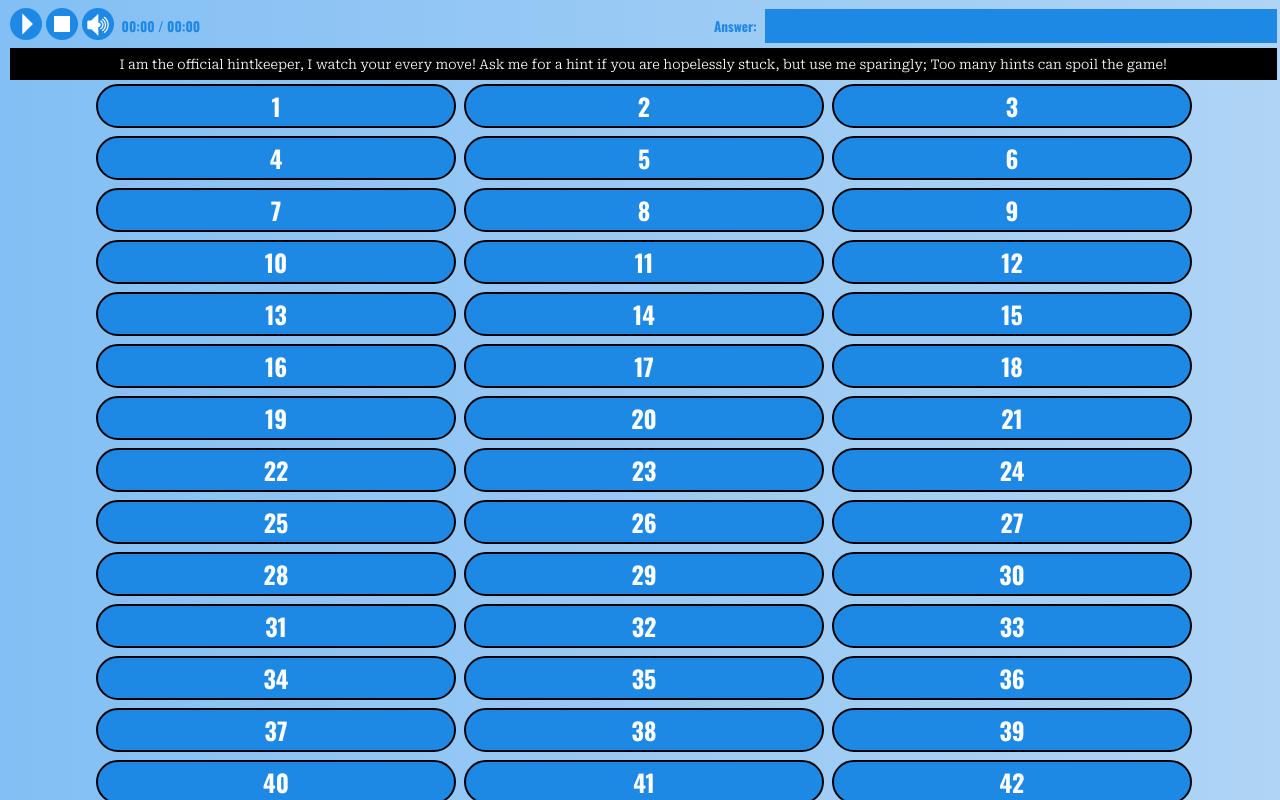
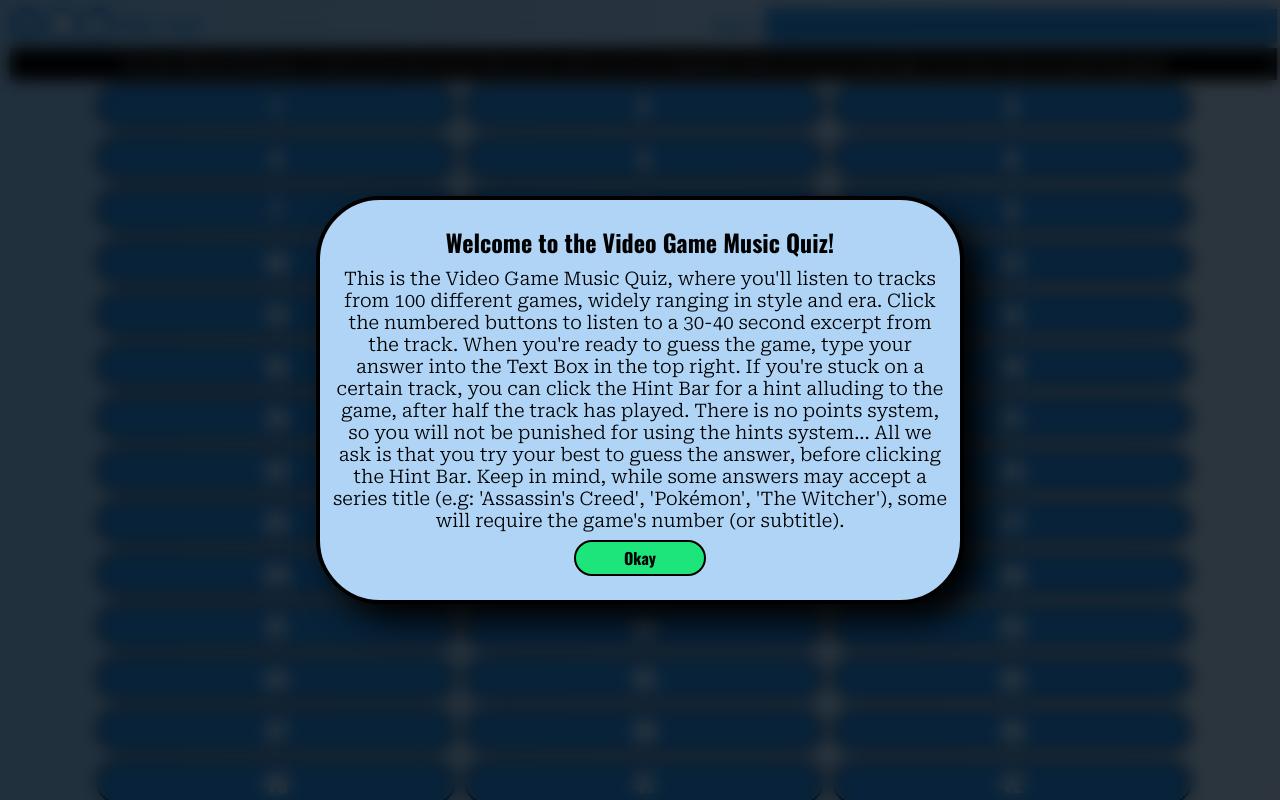
Before and after one commit to scaredtodeaf/scaredtodeaf.github.io, a website: page Quiz/index.html in a window 1280 px wide. Drawn offline with nearby package versions, Linux system fonts and the light colour scheme.

Commit message:
Last Update

```diff
--- a/Quiz/css/default.css
+++ b/Quiz/css/default.css
@@ -17,6 +17,7 @@
 	position: fixed;
 	width: 99%;
 	padding-left: 0.125%;
+	z-index: 0;
 }
 
 #MP_BTNS{
@@ -93,6 +94,7 @@
 	font-family: 'Roboto Serif', sans-serif;
 	font-size: 10pt;
 	margin-bottom: 8px;
+	z-index: 0;
 }
 
 #GA{
@@ -101,6 +103,7 @@
 	overflow:auto;
 	top: 0px;
 	height: 0px;
+	z-index: 0;
 }
 
 #BTN_C{
@@ -125,3 +128,78 @@
 	font-size: 18pt;
 	font-family: 'Oswald', sans-serif;
 }
+
+#OVERLAY{
+	position: fixed;
+	display: block;
+	width: 100%;
+	height: 100%;
+	top: 0;
+	left: 0;
+	right: 0;
+	bottom: 0;
+	background-color: rgba(0,0,0,0.75);
+	backdrop-filter: blur(8px);
+	z-index: 1000;
+	cursor: pointer;
+}
+
+#HVR_ALT{
+	position: absolute;
+	display: flex;
+    align-items: center;
+	justify-content: center;
+	width: 100%;
+	height: 100%;
+	top: 0;
+	left: 0;
+	right: 0;
+	bottom: 0;
+	flex-direction: column;
+	z-index: 1001;
+}
+
+#HVR_BOX{
+	display: flex;
+	align-items: center;
+	justify-content: center;
+	flex-direction: column;
+	text-align: center;
+	width: 50%;
+	height: 50%;
+	background-color: #afd4f5;
+	border-style: solid;
+	border-width: 4px;
+	border-radius: 64px;
+	border-color: black;
+	box-shadow: 16px 16px 32px black;
+}
+
+#HVR_ALT_HDR{
+	width: 96%;
+	padding-bottom: 8px;
+	font-size: 18pt;
+	font-family: 'Oswald', sans-serif;
+}
+
+#HVR_ALT_TXT{
+	width: 96%;
+	padding-bottom: 8px;
+	font-size: 14pt;
+	font-family: 'Roboto Serif', sans-serif;
+}
+
+#HVR_ALT_BTN{
+	display: block;
+	width: 20%;
+	font-family: 'Oswald', sans-serif;
+	font-size: 12pt;
+	line-height: 24pt;
+	background-color: #1ee57b;
+	color: black;
+	cursor: grab;
+	border-style: solid;
+	border-width: 2px;
+	border-radius: 32px;
+	border-color: black;
+}
--- a/Quiz/index.html
+++ b/Quiz/index.html
@@ -25,6 +25,16 @@
 		</div>
 		<div id="HB" isClickable=true></div>
 	</div>
-	<div id="GA"><div id="BTN_C"></div></div>
+	<div id="GA">
+    <div id="BTN_C"></div>
+  </div>
+  <div id="OVERLAY"></div>
+  <div id="HVR_ALT">
+    <div id="HVR_BOX">
+      <div id="HVR_ALT_HDR"></div>
+      <div id="HVR_ALT_TXT"></div>
+      <div id="HVR_ALT_BTN"></div>
+    </div>
+  </div>
 </body>
 </html>
--- a/Quiz/js/quiz_logic.js
+++ b/Quiz/js/quiz_logic.js
@@ -1,9 +1,11 @@
 var QUIZ_DATA = new Array(); // The Quiz Data
+var IS_BLOCKING = true; // Is the 'Hover Alert' blocking?
 var TID; // This ID
 var ETID; // Edited TID
 var LTID; // Last TID
 var CUR_ANSE; // Current Answer - Edited
 var CUR_ANSR; // Current Answer - Raw
+var SRT_MUS = new Audio('media/LOOP/StartMusic.ogg'); // Music Track
 var FF_CLIP = new Audio('media/9999999.mp3'); // Music Track
 var TYP_CLI = new Audio('media/SFX/typewriter_click.ogg'); // SFX - Typewriter (Click)
 var TYP_CLA = new Audio('media/SFX/typewriter_clack.ogg'); // SFX - Typewriter (Clack)
@@ -20,12 +22,14 @@
 TYP_CLA.volume = 0.8; // Volume Level - TYP_CLA
 TYP_CLI.volume = 0.8; // Volume Level - TYP_CLI
 FF_CLIP.volume = 1; // Volume Level - FF_CLIP
+SRT_MUS.volume = 0.3; // Volume Level - SRT_MUS
+SRT_MUS.loop = true; // Set SRT_MUS to loop.
 
 // Create Div 'Buttons' from the Quiz Data and append them into the 'BTN_C' Div.
 function MAKE_DIVS_FROM_QDATA(){
 	for(var i=0; i<QUIZ_DATA.length; i++){
 		var TOTAL_COUNT = i+1;
-		$('#BTN_C').append('<div class="BTN_I" isClickable=true hintUnlocked=false hintClicked=false TID=' + TOTAL_COUNT + '>' + TOTAL_COUNT + '</div>');
+		$('#BTN_C').append('<div class="BTN_I" isClickable=true isSelected=false hintUnlocked=false hintClicked=false TID=' + TOTAL_COUNT + '>' + TOTAL_COUNT + '</div>');
 	};
 };
 
@@ -91,12 +95,23 @@
 	return GAM_INF;
 }
 
+// Data for the 'Hover Alert' that appears when loading the game.
+function SET_HOVER_ALERT(){
+	$('#HVR_ALT_HDR').text('Welcome to the Video Game Music Quiz!');
+	$('#HVR_ALT_TXT').text('This is the Video Game Music Quiz, where you\'ll listen to tracks from ' + QUIZ_DATA.length + ' different games, widely ranging in style and era. Click the numbered buttons to listen to a 30-40 second excerpt from the track. When you\'re ready to guess the game, type your answer into the Text Box in the top right. If you\'re stuck on a certain track, you can click the Hint Bar for a hint alluding to the game, after half the track has played. There is no points system, so you will not be punished for using the hints system... All we ask is that you try your best to guess the answer, before clicking the Hint Bar. Keep in mind, while some answers may accept a series title (e.g: \'Assassin\'s Creed\', \'Pokémon\', \'The Witcher\'), some will require the game\'s number (or subtitle).');
+	$('#HVR_ALT_BTN').text('Okay');
+};
+
 // Anything that needs to be repeatedly executed, goes here.
 function REP_CHECK(){
 	// Code to make sure the Game Area is always the height of the page, minus the Header Area and is positioned correctly.
 	var GA_HEIGHT = $(window).height() - $('#HDR').height(); // Game Area Height: (Page Height - Header Height)
 	$('#GA').css('height', GA_HEIGHT + 'px'); // Set Game Area Height.
 	$('#GA').css('top', $('#HDR').height() + 'px'); // Set Game Area Position.
+
+	if (IS_BLOCKING == true){
+		SET_HOVER_ALERT();
+	};
 
 	if (TID != null){
 		if ((LTID != TID) && LTID != null){
@@ -164,6 +179,7 @@
 				$('.BTN_I:eq(' + ETID + ')').css('font-size', '8pt');
 				$('.BTN_I:eq(' + ETID + ')').text(GEN_GAMEINFO());
 				$('.BTN_I:eq(' + ETID + ')').attr('isClickable', false);
+				$('.BTN_I:eq(' + ETID + ')').attr('isSelected', false);
 
 				setTimeout(function(){$('#MP_ANSR').css('backgroundColor', '#1e88e5');}, 1000);
 			};
@@ -179,6 +195,7 @@
 				$('.BTN_I:eq(' + ETID + ')').css('font-size', '8pt');
 				$('.BTN_I:eq(' + ETID + ')').text(GEN_GAMEINFO());
 				$('.BTN_I:eq(' + ETID + ')').attr('isClickable', false);
+				$('.BTN_I:eq(' + ETID + ')').attr('isSelected', false);
 
 				setTimeout(function(){$('#MP_ANSR').css('backgroundColor', '#1e88e5');}, 1000);
 			};
@@ -229,11 +246,47 @@
 
 // Everything to be done once the page is ready.
 $(document).ready(function(){
+	// Start playing the Start Music.
+	SRT_MUS.play();
+
 	// Call this function.
 	LOAD_AND_PARSE_QDATA('game_data.json');
 
 	// Request that the REP_CHECK() function is called, every 100ms.
 	repCheck = setInterval('REP_CHECK()', 100);
+
+	if (IS_BLOCKING == true){
+		$(function (){
+			$('#HVR_ALT_BTN').hover(function(){
+				document.getElementById('HVR_ALT_BTN').style.filter = 'contrast(50%)';
+			}, function (){
+				document.getElementById('HVR_ALT_BTN').style.filter = 'contrast(100%)';
+			});
+		});
+
+		$('#HVR_ALT_BTN').on('click', function(event){
+			BTN_CLK.play();
+
+			setTimeout(function(){
+				$('#HVR_ALT').remove();
+				$('#OVERLAY').remove();
+				SRT_MUS.pause();
+				IS_BLOCKING = false;
+			}, 500);
+		});
+	};
+
+	$('#BTN_C').on('mouseenter','.BTN_I', function(event){
+		if ($(this).attr('isClickable') == 'true' && $(this).attr('isSelected') == 'false'){
+			$(this).css('filter', 'contrast(50%)');
+		};
+	});
+
+	$('#BTN_C').on('mouseleave','.BTN_I', function(event){
+		if ($(this).attr('isClickable') == 'true'){
+			$(this).css('filter', 'contrast(100%)');
+		};
+	});
 
 	// Check if a button on the user's keyboard has been pressed.
 	$(document).keydown(function(event){
@@ -268,9 +321,15 @@
 			$('#MP_ANSR').val('');
 			$('#MP_ANSR').attr('disabled', false);
 			$(this).css('backgroundColor', '#1ee57b');
+			$(this).attr('isSelected', true);
+
+			if (ETID != null){
+				$('.BTN_I:eq(' + ETID + ')').attr('isSelected', false);
+			};
 
 			TID = $(this).attr('TID');
 			ETID = TID - 1;
+			$('.BTN_I:eq(' + ETID + ')').css('filter', 'contrast(100%)');
 			LOAD_TRACK(QUIZ_DATA[ETID][0]);
 
 			BTN_CLK.play();
```
Also changed, not shown: 1 other file.
